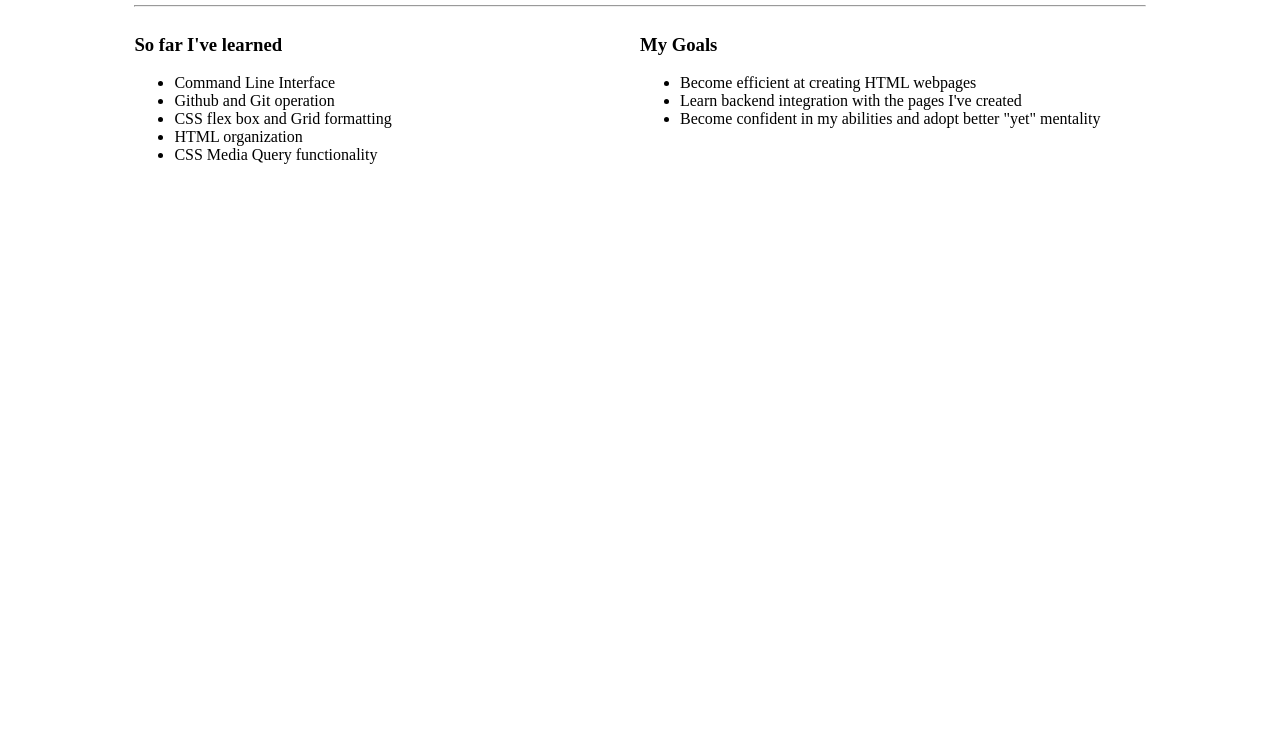
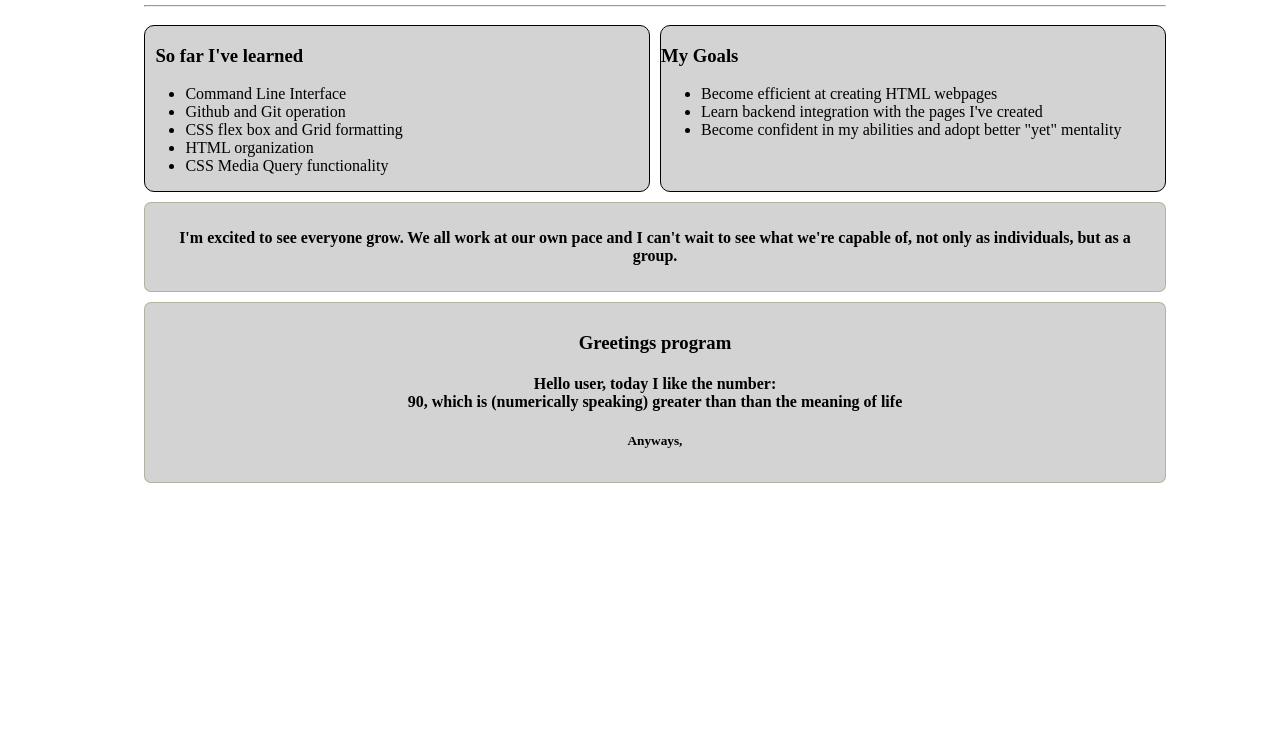
Before and after one commit to ip240Z/Deployable-lab, a plain HTML site: page index.html in a window 1280 px wide. Shown: the part 70-800 px from the top of the page. Drawn offline with Linux system fonts and the light colour scheme.

Commit message:
Added some little visual tweaks. Threw in a little JS function for funsies

```diff
--- a/index.html
+++ b/index.html
@@ -5,6 +5,8 @@
     <meta http-equiv="X-UA-Compatible" content="IE=edge">
     <meta name="viewport" content="width=device-width, initial-scale=1.0">
     <link rel="stylesheet" href="style.css">
+    <script src="webfunc.js"></script>
+    <body onload="randNum()"></body>
     <title>COR Web Development</title>
 </head>
 <body>
@@ -15,7 +17,7 @@
         </header>
         <div class="learn">
             <article>
-                <h3>So far I've learned</h3>
+                <h3 style="margin-left: 10px;">So far I've learned</h3>
                 <ul>
                     <li>Command Line Interface</li>
                     <li>Github and Git operation</li>
@@ -35,5 +37,16 @@
                 </ul>
             </div>
         </article>
+        <aside class="container">
+            <p>I'm excited to see everyone grow. We all work at our own pace and I can't wait to see what we're capable
+                of, not only as individuals, but as a group.
+            </p>
+        </aside>
+        <div class="for-fun">
+            <h3> Greetings program</h3>
+            <h4> Hello user, today I like the number:
+            <div id="randNum"></div></h4>
+            <h5>Anyways,</h5>
+            </div>
 </body>
 </html>
--- a/style.css
+++ b/style.css
@@ -1,9 +1,10 @@
-@media screen and (min-width:400px) {
+@media screen and (min-width:450px) {
 .grid {
     display: grid;
     grid-template-columns: 10% 40% 40% 10%;
     border-color: black;
     border-radius: 10px;
+    gap:10px;
 
 }
 .header {
@@ -14,10 +15,37 @@
 .learn {
     grid-column: 2;
     grid-row: 2;
+    background-color:lightgray;
+    border-radius:10px;
+    border:1px solid black;
 }
 
 .goals {
+    border:1px solid black;
+    border-radius: 10px;
     grid-column: 3;
     grid-row: 2;
+    background-color: lightgray;
+}
+
+.container {
+    border: 1px solid #5e510e43;
+    border-radius: 7px;
+    background-color: lightgray;
+    padding: 10px;
+    text-align: center;
+    grid-column:2/4;
+    grid-row: 3;
+    font-weight: bold;
+}
+
+.for-fun {
+    border: 1px solid #5e510e43;
+    border-radius: 7px;
+    background-color: lightgray;
+    padding: 10px;
+    text-align: center;
+    grid-column:2/4;
+    grid-row: 4;
 }
 }
--- /dev/null
+++ b/webfunc.js
@@ -0,0 +1,17 @@
+
+function randomnum() {
+    let x =  Math.floor(Math.random() * 100)
+    if (x < 42 && x > 0) {
+        return `${x}, which is less than the meaning of life`
+    }
+    else if (x === 42) {
+        return `${x}, the meaning of life`
+    }
+    else if (x > 42 && x < 100) {
+        return `${x}, which is (numerically speaking) greater than than the meaning of life`
+    }
+}
+
+function randNum(){
+    document.getElementById("randNum").innerHTML = randomnum();
+}
```
